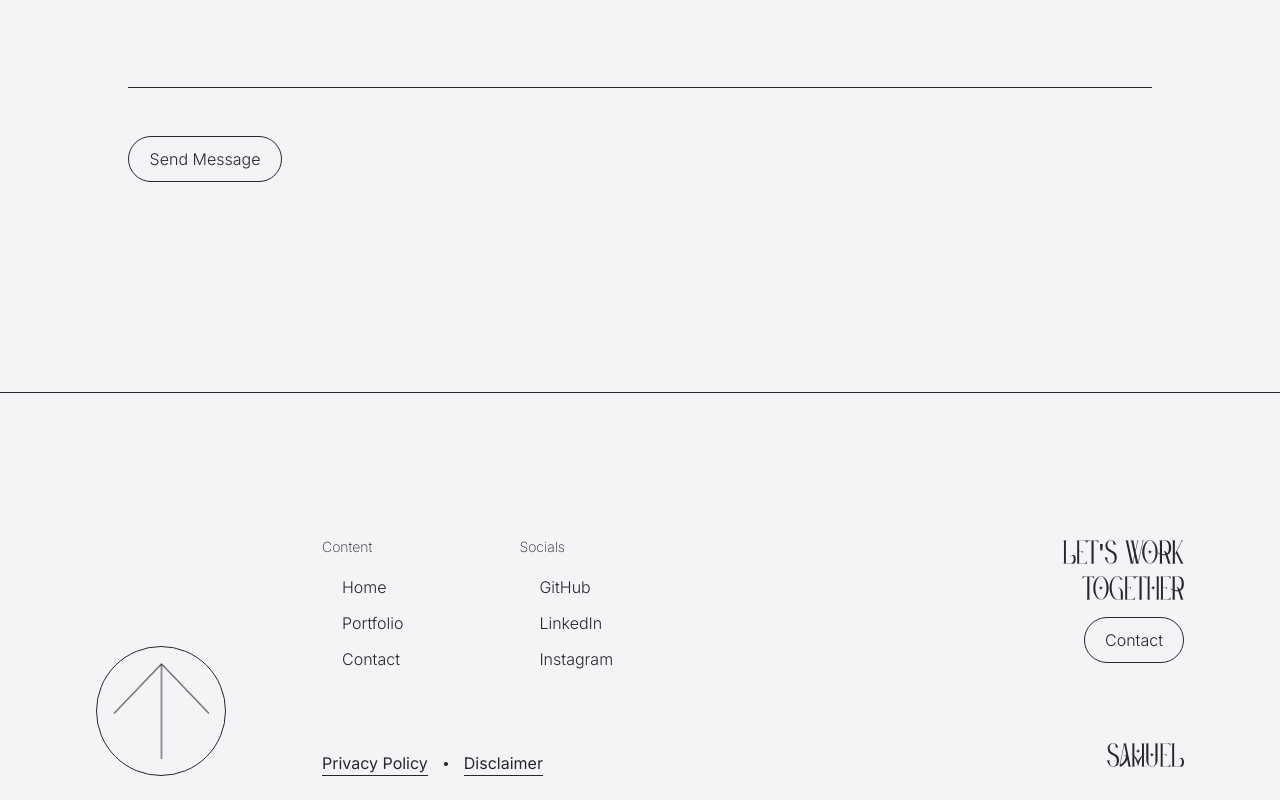
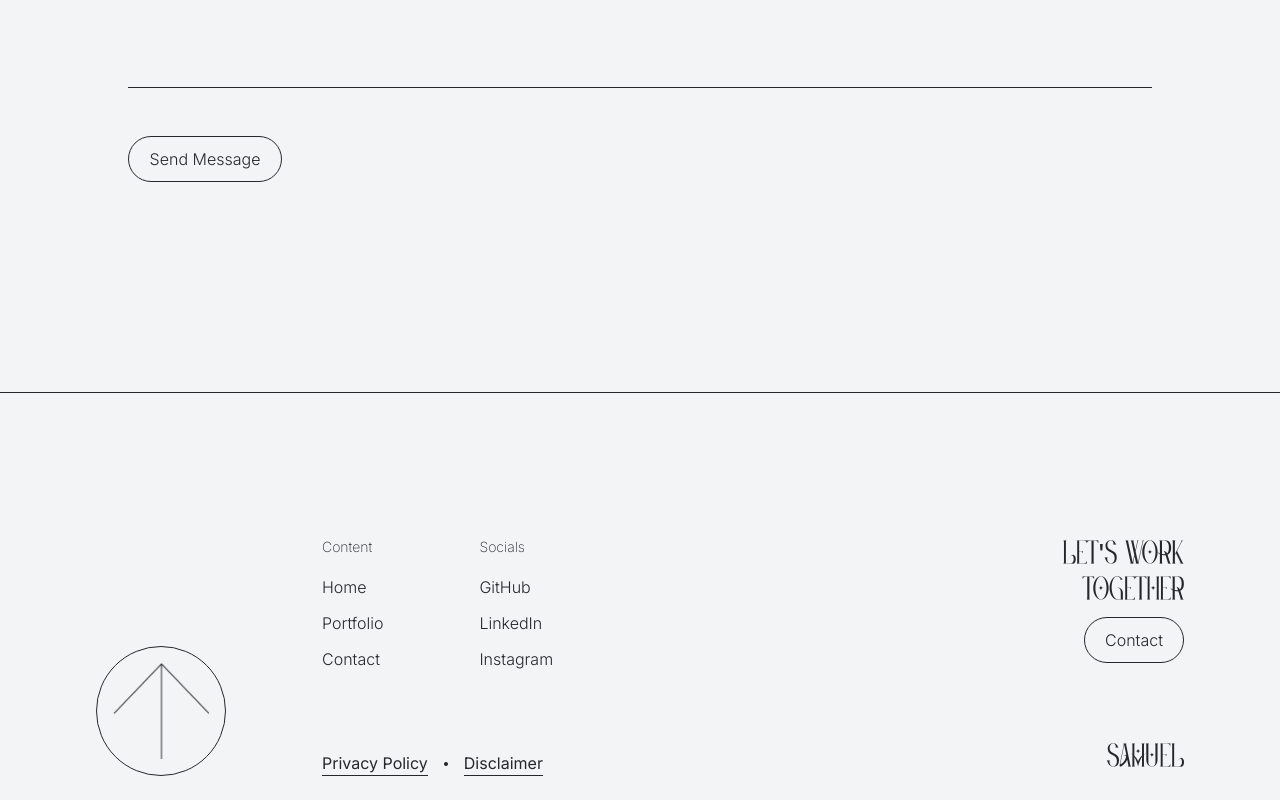
Before and after one commit to SamuelVanhaecke/portfolio-website-nextjs, a Next.js app: page /contact in a window 1280 px wide. Shown: the part 731-1531 px from the top of the page. Built offline with nearby package versions, Linux system fonts and the light colour scheme.

Commit message:
chore: added correct links to footer

```diff
--- a/src/components/Footer.tsx
+++ b/src/components/Footer.tsx
@@ -13,33 +13,37 @@ export default () => {
         <div className="flex flex-col gap-8 lg:flex-row lg:gap-24">
           <div className="flex flex-col items-center gap-2 lg:items-start">
             <h3 className="mb-2 text-sm font-extralight">Content</h3>
-            <Link href="/" className="px-5 py-0.5 font-light">
+            <Link href="/" className="px-5 py-0.5 font-light lg:px-0">
               Home
             </Link>
-            <Link href="/portfolio" className="px-5 py-0.5 font-light">
+            <Link href="/portfolio" className="px-5 py-0.5 font-light lg:px-0">
               Portfolio
             </Link>
-            <Link href="/contact" className="px-5 py-0.5 font-light">
+            <Link href="/contact" className="px-5 py-0.5 font-light lg:px-0">
               Contact
             </Link>
           </div>
           <div className="flex flex-col items-center gap-2 lg:items-start">
             <h3 className="mb-2 text-sm font-extralight">Socials</h3>
             <a
-              className="px-5 py-0.5 font-light"
+              className="px-5 py-0.5 font-light lg:px-0"
               href="https://github.com/SamuelVanhaecke"
               target="_blank"
             >
               GitHub
             </a>
             <a
-              className="px-5 py-0.5 font-light"
+              className="px-5 py-0.5 font-light lg:px-0"
               href="https://www.linkedin.com/in/samuel-vanhaecke/"
               target="_blank"
             >
               LinkedIn
             </a>
-            <a className="px-5 py-0.5 font-light" href="#" target="_blank">
+            <a
+              className="px-5 py-0.5 font-light lg:px-0"
+              href="#"
+              target="_blank"
+            >
               Instagram
             </a>
           </div>
```
